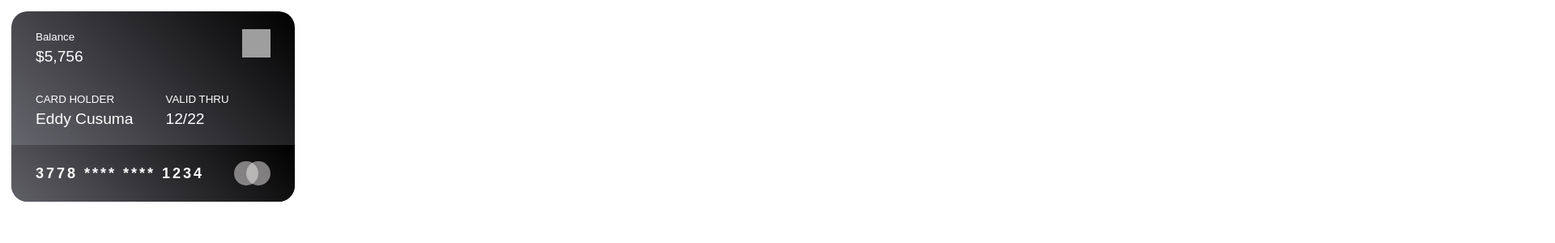
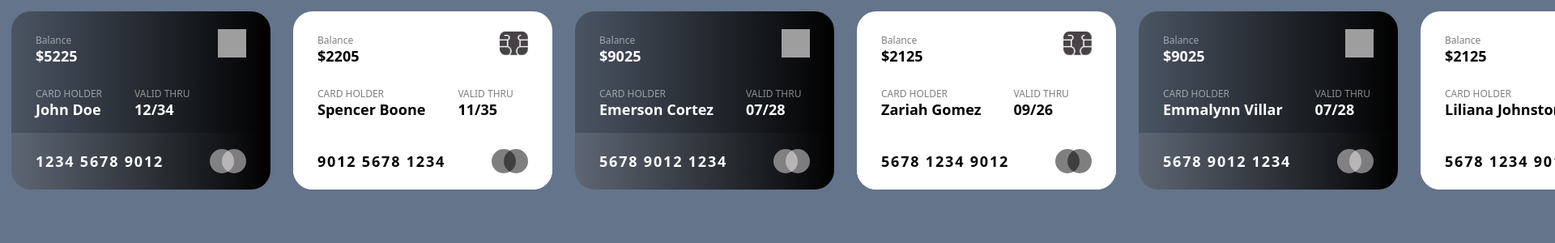
Before and after one commit to mdyasir1/soar-task, a React (Vite) app: page / in a window 1280 px wide. Shown: the top 300 px of the page at 81% size, 1920 px wide, since content can reach past the window. Built offline with nearby package versions, Linux system fonts and the light colour scheme; grey boxes are pictures that could not be loaded.

Commit message:
chore: card-dynamic-component with color-variants

```diff
--- a/index.html
+++ b/index.html
@@ -5,9 +5,9 @@
     <link rel="icon" type="image/svg+xml" href="/vite.svg" />
     <meta name="viewport" content="width=device-width, initial-scale=1.0" />
     <title>Vite + React + TS</title>
-    <link rel="stylesheet" href="./src/App.css" />
+    <link rel="stylesheet" href="./src/index.css" />
   </head>
-  <body>
+  <body class="bg-slate-500">
     <div id="root"></div>
     <script type="module" src="/src/main.tsx"></script>
   </body>
--- a/src/App.css
+++ b/src/App.css
@@ -1,4 +1,4 @@
-* {
+/* * {
   box-sizing: border-box;
 }
 
@@ -29,8 +29,8 @@
   padding: 22px 30px;
 }
 
-#insiders {
-  /* line-height: 0px; */
+#insiders { */
+  /* line-height: 0px;
   width: 63px;
   height: 38px;
 }
@@ -82,4 +82,4 @@
 
 #card-icon {
   display: flex;
-}
+} */
--- a/src/App.tsx
+++ b/src/App.tsx
@@ -1,9 +1,51 @@
+// import Another from './components/another'
 import Card from './components/Card'
 
 function App() {
   return (
-    <div>
-      <Card />
+    <div id="card-holder" className="flex content-center">
+      <Card
+        balance="5225"
+        expiry="12/34"
+        cardNumber="1234 5678 9012"
+        name="John Doe"
+        variant="dark"
+      />
+      <Card
+        balance="2205"
+        expiry="11/35"
+        cardNumber="9012 5678 1234"
+        name="Spencer Boone"
+        variant="white"
+      />
+      <Card
+        balance="9025"
+        expiry="07/28"
+        cardNumber="5678 9012 1234"
+        name="Emerson Cortez"
+        variant="dark"
+      />
+      <Card
+        balance="2125"
+        expiry="09/26"
+        cardNumber="5678 1234 9012"
+        name="Zariah Gomez"
+        variant="white"
+      />
+      <Card
+        balance="9025"
+        expiry="07/28"
+        cardNumber="5678 9012 1234"
+        name="Emmalynn Villar"
+        variant="dark"
+      />
+      <Card
+        balance="2125"
+        expiry="09/26"
+        cardNumber="5678 1234 9012"
+        name="Liliana Johnston"
+        variant="white"
+      />
     </div>
   )
 }
--- a/src/components/Card.tsx
+++ b/src/components/Card.tsx
@@ -1,28 +1,72 @@
-function Card() {
+interface CardProps {
+  balance: string
+  name: string
+  expiry: string
+  cardNumber: string
+  variant?: string
+}
+
+interface LabelValueProps {
+  label: string
+  value: React.ReactNode
+}
+
+function LabelValue(props: LabelValueProps) {
   return (
-    <div id="card-box">
-      <header id="first-line">
-        <div id="insiders">
-          <p className="headings">Balance</p>
-          <p className="content">$5,756</p>
+    <div>
+      <label className="text-xs leading-none whitespace-nowrap opacity-50">{props.label}</label>
+      <h4 className="font-bold text-lg leading-none whitespace-nowrap">{props.value}</h4>
+    </div>
+  )
+}
+
+function Card(props: CardProps) {
+  const { balance, cardNumber, expiry, name, variant = 'dark' } = props
+  const isDark = variant === 'dark'
+  const darkStyle = {
+    container: 'bg-gradient-to-r from-gray-600 to-black text-white',
+    footer: 'bg-gradient-to-r from-white/10 to-white/0'
+  }
+  return (
+    <div
+      id="card-box"
+      className={`${isDark ? darkStyle.container : 'bg-white text-black'} rounded-3xl w-80 min-w-80 max-w-96 m-[14px] font-sans flex flex-col justify-between overflow-hidden box-border`}
+    >
+      <header id="first-line" className="flex flex-row justify-between px-[30px] py-[22px]">
+        <div id="insiders" className="w-[63px] h-[38px]">
+          <LabelValue label="Balance" value={`$${balance}`} />
         </div>
-        <img id="chip" src="chip.png" alt="chip" />
+        <img
+          id="chip"
+          src={isDark ? 'chip.png' : 'card-chip-dark.svg'}
+          alt="chip"
+          className="w-[34.89px] h-[34.89px] flex items-center justify-center"
+        />
       </header>
-      <section id="second-line">
+      <section id="second-line" className="flex gap-10 px-[30px] py-[6px]">
         <span id="user-detail">
-          <p className="headings">CARD HOLDER</p>
-          <h4 className="content">Eddy Cusuma</h4>
+          <LabelValue label="CARD HOLDER" value={name} />
         </span>
         <span id="card-expiry">
-          <p className="headings">VALID THRU</p>
-          <h4 className="content">12/22</h4>
+          <LabelValue label="VALID THRU" value={expiry} />
         </span>
       </section>
-      <footer id="third-line">
-        <span id="card-number">3778 **** **** 1234</span>
-        <span id="card-icon">
-          <div id="cir-1"></div>
-          <div id="cir-2"></div>
+      <footer
+        id="third-line"
+        className={`${isDark ? darkStyle.footer : 'bg-white text-black'} flex justify-between items-center px-[30px] py-[20px] mt-3.5 text-lg`}
+      >
+        <span id="card-number" className="font-bold text-lg tracking-widest">
+          {cardNumber}
+        </span>
+        <span id="card-icon" className="flex">
+          <div
+            id="cir-1"
+            className={`${isDark ? 'bg-[rgba(240,236,236,0.5)]' : 'bg-[rgba(0,0,0,0.5)]'} w-[30px] h-[30px] rounded-full`}
+          ></div>
+          <div
+            id="cir-2"
+            className={`${isDark ? 'bg-[rgba(240,236,236,0.5)]' : 'bg-[rgba(0,0,0,0.5)]'} w-[30px] h-[30px] rounded-full -ml-[15px]`}
+          ></div>
         </span>
       </footer>
     </div>
--- /dev/null
+++ b/src/components/another.tsx
@@ -0,0 +1,39 @@
+interface AnotherProps {
+  name: string
+  balance: number
+  expirydate: number
+  cardNumber: number
+}
+
+function Another(props: AnotherProps) {
+  return (
+    <div id="card-box">
+      <header id="first-line">
+        <div id="insiders">
+          <p className="headings">Balance</p>
+          <p className="content">${props.balance}</p>
+        </div>
+        <img id="chip" src="chip.png" alt="chip" />
+      </header>
+      <section id="second-line">
+        <span id="user-detail">
+          <p className="headings">CARD HOLDER</p>
+          <h4 className="content">{props.name}</h4>
+        </span>
+        <span id="card-expiry">
+          <p className="headings">VALID THRU</p>
+          <h4 className="content">{props.expirydate}</h4>
+        </span>
+      </section>
+      <footer id="third-line">
+        <span id="card-number">{props.cardNumber}</span>
+        <span id="card-icon">
+          <div id="cir-1"></div>
+          <div id="cir-2"></div>
+        </span>
+      </footer>
+    </div>
+  )
+}
+
+export default Another
```
Also changed, not shown: public/card-chip-dark.svg (added).
